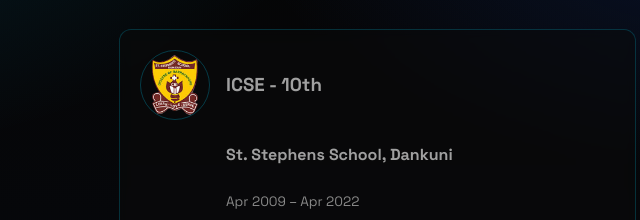
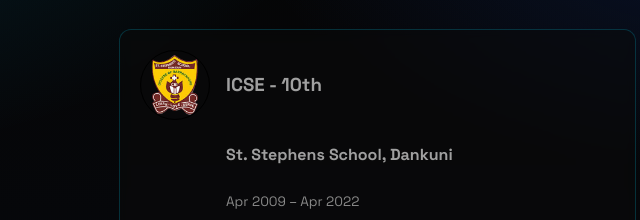
Before and after one commit to sayantanj05/My-Portfolio, a plain HTML site: page HTML/About.html in a window 1280 px wide. Shown: the part 901-1121 px from the top of the page, 541-1181 px from the left. Drawn offline with Linux system fonts and the light colour scheme.

Commit message:
Image change

```diff
--- a/HTML/About.html
+++ b/HTML/About.html
@@ -165,7 +165,7 @@
           <div class="timeline-item timeline-right">
             <div class="timeline-dot"></div>
             <div class="about-card">
-              <img src="../Asset/Education/St.png" alt="St. Stephens School" class="about-logo">
+              <img src="../Asset/Education/St.png" alt="St. Stephens School" class="about-logo" style="border-color: black;">
               <div class="about-content">
                 <h3>ICSE - 10th</h3>
                 <p><strong>St. Stephens School, Dankuni</strong></p>
```
